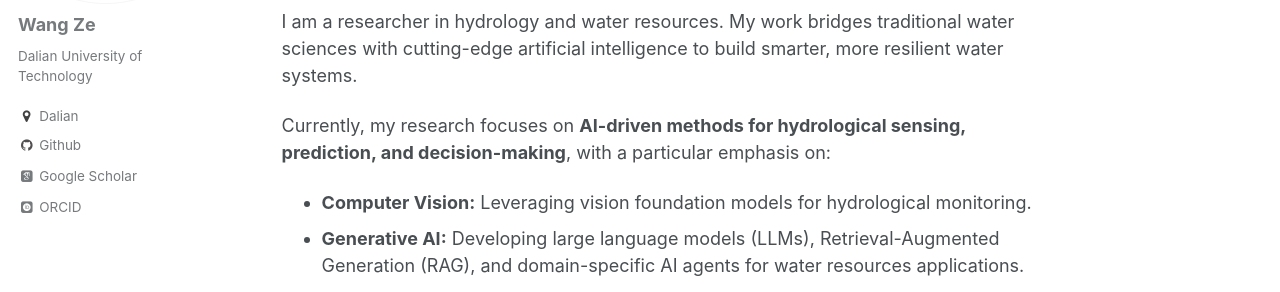
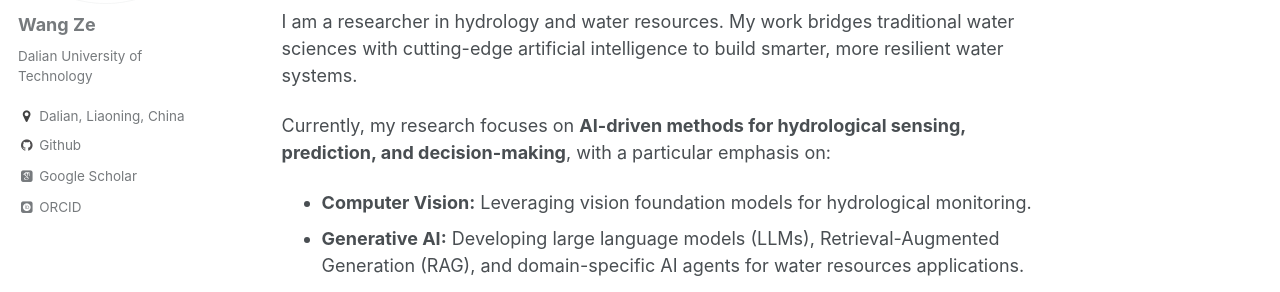
Before and after one commit to wangze-1996/wangze-1996.github.io, a Jekyll site: the page built from _pages/about.md, in a window 1280 px wide. Shown: the part 248-540 px from the top of the page. Built offline with Jekyll 4.4.1, drawn with Linux system fonts in a browser that asks for light colours; some web fonts are replaced.

Commit message:
Update _config.yml

```diff
--- a/_config.yml
+++ b/_config.yml
@@ -80,7 +80,7 @@ author:
   name             : "Wang Ze"
   avatar           : "wangze.jpg"
   bio              : "Dalian University of Technology"
-  location         : "Dalian"
+  location         : "Dalian, Liaoning, China"
   employer         :
   googlescholar    : "https://scholar.google.com/citations?user=MgsqhIoAAAAJ&hl=zh-CN"
   email            :
```
